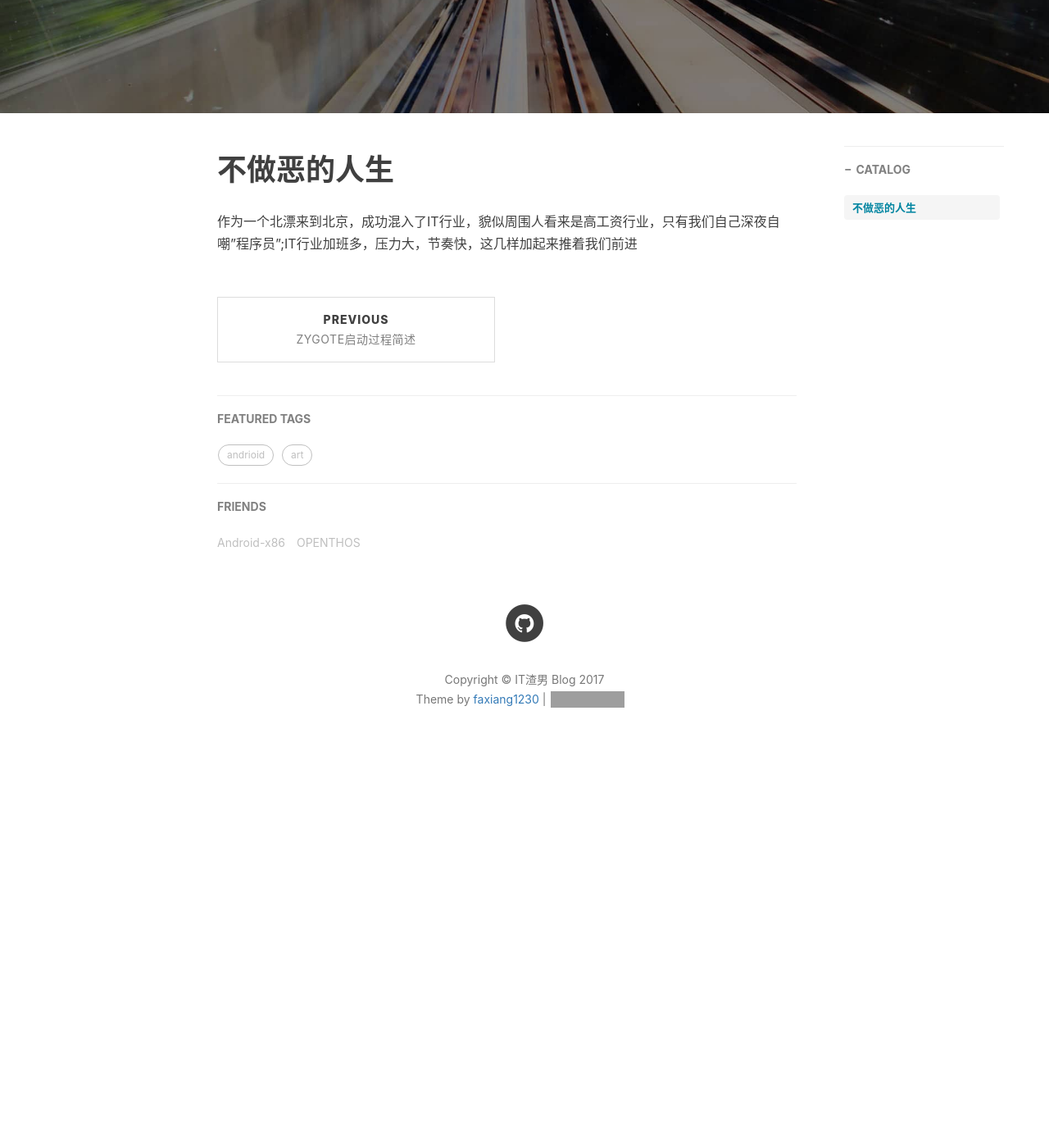
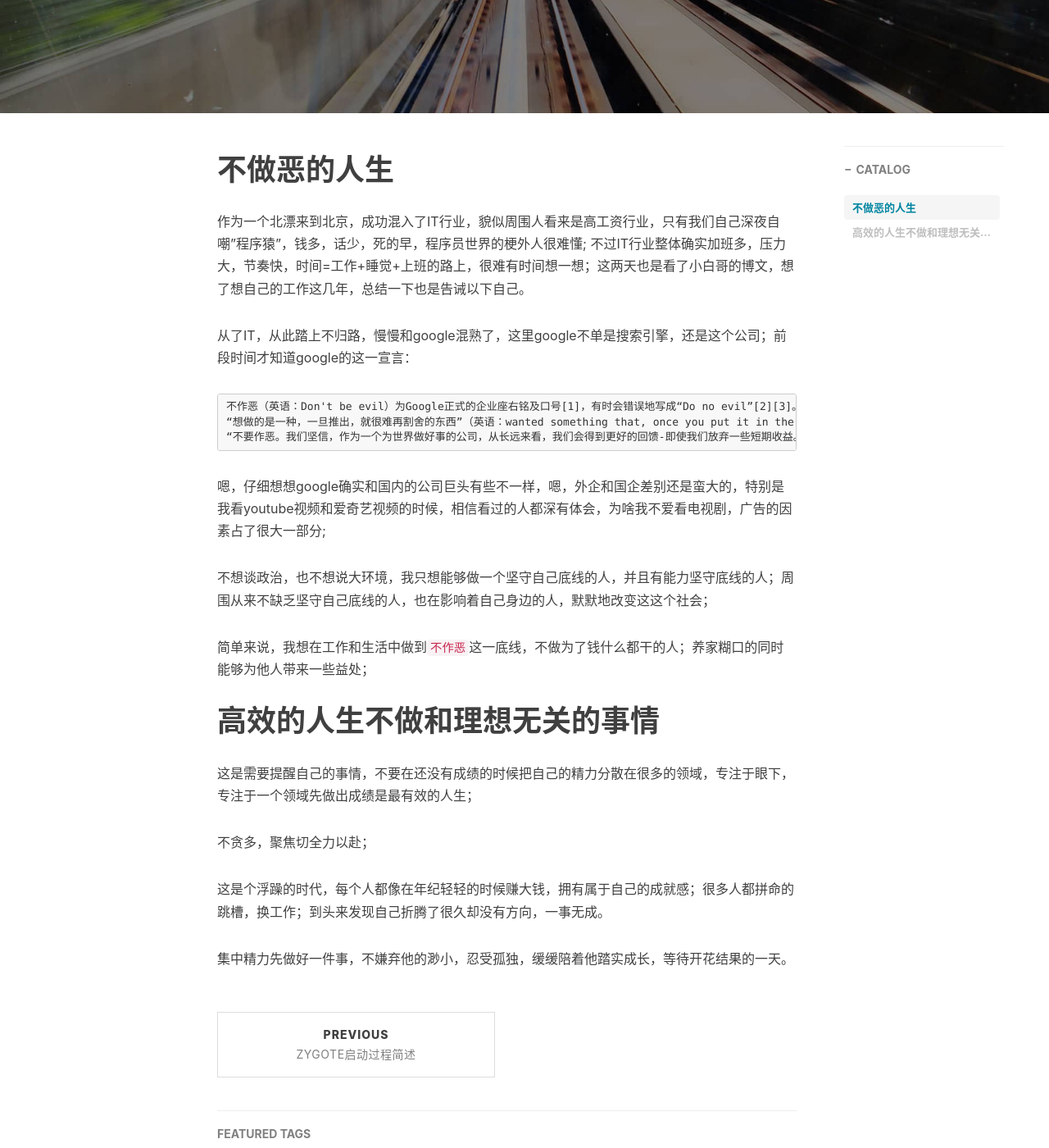
Before and after one commit to faxiang1230/faxiang1230.github.io, a Jekyll site: the page built from _posts/2017-07-01-Concept-of-life.md, in a window 1280 px wide and 1400 px high, scrolled down 385 px. Shown: the whole window at 82% size. Built offline with Jekyll 4.4.1, drawn with Linux system fonts in a browser that asks for light colours; nearby versions of some CDN libraries; comment, search, counter and statistics services are not loaded; before the commit the page ends 1342 px from its top, so only the background shows below that; grey boxes are pictures that could not be loaded.

Commit message:
Update Concept of Life
Signed-off-by: zhouhuige <celine@zhouhuigedeMacBook-Air.local>

````diff
--- a/_posts/2017-07-01-Concept-of-life.md
+++ b/_posts/2017-07-01-Concept-of-life.md
@@ -10,4 +10,25 @@ tags:
   - 人生杂谈
 ---
 # 不做恶的人生
-作为一个北漂来到北京，成功混入了IT行业，貌似周围人看来是高工资行业，只有我们自己深夜自嘲"程序员";IT行业加班多，压力大，节奏快，这几样加起来推着我们前进
+作为一个北漂来到北京，成功混入了IT行业，貌似周围人看来是高工资行业，只有我们自己深夜自嘲"程序猿"，钱多，话少，死的早，程序员世界的梗外人很难懂;
+不过IT行业整体确实加班多，压力大，节奏快，时间=工作+睡觉+上班的路上，很难有时间想一想；这两天也是看了小白哥的博文，想了想自己的工作这几年，总结一下也是告诫以下自己。
+
+从了IT，从此踏上不归路，慢慢和google混熟了，这里google不单是搜索引擎，还是这个公司；前段时间才知道google的这一宣言：
+```
+不作恶（英语：Don't be evil）为Google正式的企业座右铭及口号[1]，有时会错误地写成“Do no evil”[2][3]。Google员工保罗·布克海特在2000年年初的有关企业价值观会议上第一个建议采用此口号，[4]或是2001年提出[2]，也可能是由另一Google工程师阿米特帕特尔于1999年提出。[5]布赫海特，Gmail的创造者，曾说过：
+“想做的是一种，一旦推出，就很难再割舍的东西”（英语：wanted something that, once you put it in there, would be hard to take out），并曾说：“这也多少影射了许多其他公司，特别是我们的竞争对手，在那时，我们看来，他们在一定程度上是在掠夺用户。”
+“不要作恶。我们坚信，作为一个为世界做好事的公司，从长远来看，我们会得到更好的回馈-即使我们放弃一些短期收益。”
+```
+嗯，仔细想想google确实和国内的公司巨头有些不一样，嗯，外企和国企差别还是蛮大的，特别是我看youtube视频和爱奇艺视频的时候，相信看过的人都深有体会，为啥我不爱看电视剧，广告的因素占了很大一部分;
+
+不想谈政治，也不想说大环境，我只想能够做一个坚守自己底线的人，并且有能力坚守底线的人；周围从来不缺乏坚守自己底线的人，也在影响着自己身边的人，默默地改变这这个社会；
+
+简单来说，我想在工作和生活中做到`不作恶`这一底线，不做为了钱什么都干的人；养家糊口的同时能够为他人带来一些益处；
+# 高效的人生不做和理想无关的事情
+这是需要提醒自己的事情，不要在还没有成绩的时候把自己的精力分散在很多的领域，专注于眼下，专注于一个领域先做出成绩是最有效的人生；
+
+不贪多，聚焦切全力以赴；
+
+这是个浮躁的时代，每个人都像在年纪轻轻的时候赚大钱，拥有属于自己的成就感；很多人都拼命的跳槽，换工作；到头来发现自己折腾了很久却没有方向，一事无成。
+
+集中精力先做好一件事，不嫌弃他的渺小，忍受孤独，缓缓陪着他踏实成长，等待开花结果的一天。
````
